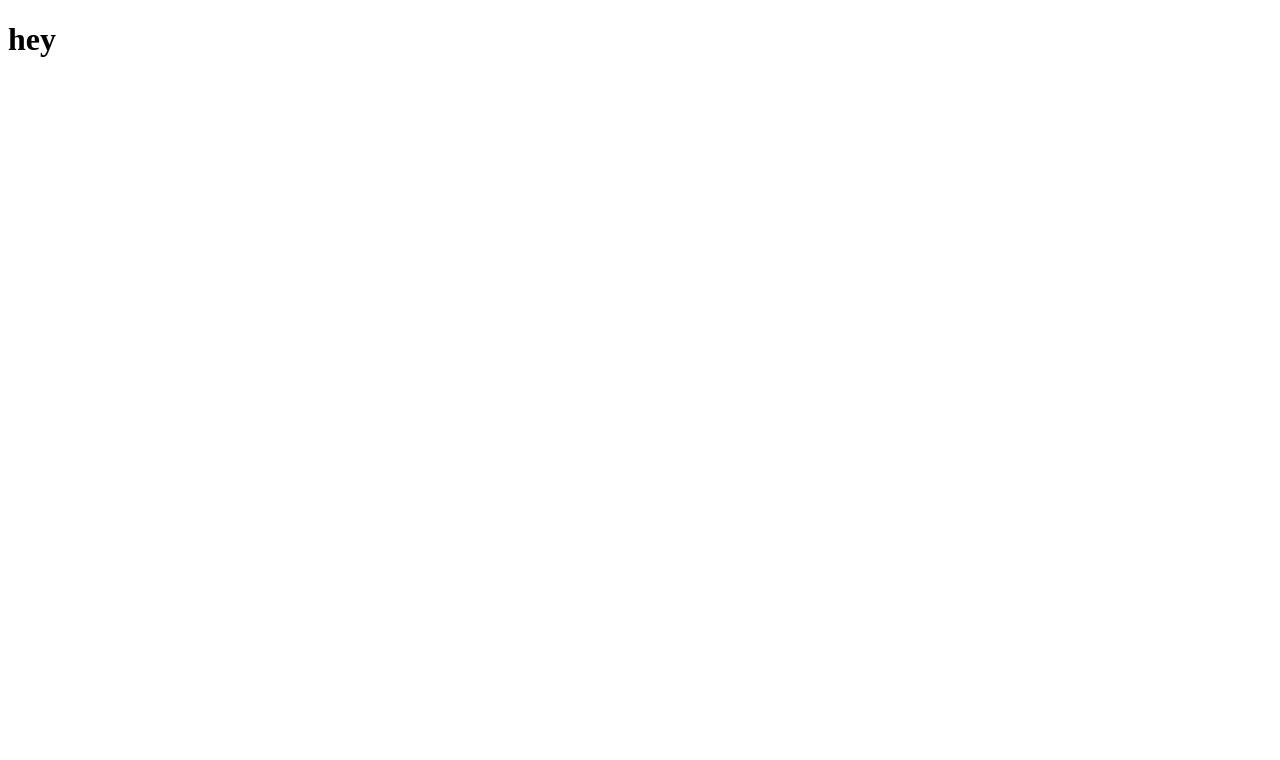
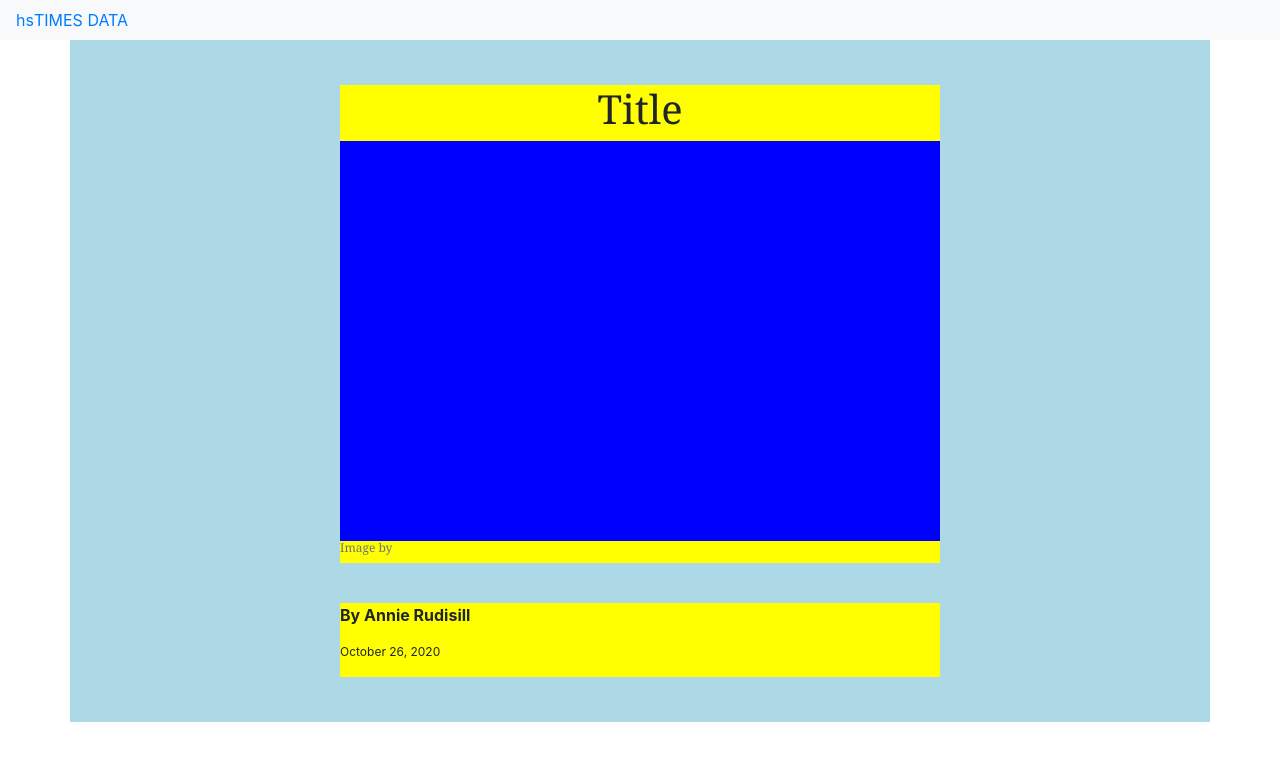
Before and after one commit to annamac7/project3_data, a plain HTML site: page index.html in a window 1280 px wide. Drawn offline with nearby package versions, Linux system fonts and the light colour scheme; files that its build step writes are made by us from their sources.

Commit message:
first changes

```diff
--- a/index.html
+++ b/index.html
@@ -8,14 +8,56 @@
    <title>Project 3 Data</title>
    <meta name="description" content="Data Project">
    <meta name="author" content="Annie Rudisill">
-   <link rel="stylesheet" href="css/main.css">
+   <link rel="stylesheet" href="style/main.css">
+   <link rel="stylesheet" href="https://cdn.jsdelivr.net/npm/bootstrap@4.5.3/dist/css/bootstrap.min.css" integrity="sha384-TX8t27EcRE3e/ihU7zmQxVncDAy5uIKz4rEkgIXeMed4M0jlfIDPvg6uqKI2xXr2" crossorigin="anonymous">
+
  </head>
 
  <body>
-   <h1>hey</h1>
+   <!-- nav bar -->
+   <nav class="navbar navbar-expand-lg navbar-light bg-light">
+     <a class="nav-item" href="#">h</a>
+     <a class="nav-item" href="#">s</a>
+     <a class="nav-item" href="#">TIMES DATA</a>
+
+
+   </nav>
+
+   <!-- main container -->
+   <div class="container article">
+     <div class="d-flex justify-content-center
+     flex-wrap">
+     <div class="article_content">
+
+     <h1 class="nyt_h">Title</h1>
+     <div id="img_here">
+
+     </div>
+     <h5 class="text-muted">Image by </h5>
+   </div>
+   <div class="article_content">
+     <p class="font-weight-bold">
+       By Annie Rudisill
+     </p>
+     <div id="date_social">
+       <p class="date">
+         October 26, 2020
+       </p>
+       <div class="social">
+
+       </div>
+     </div>
+   </div>
+   </div>
+   </div>
 
 
 
+
+
+    <script src="https://code.jquery.com/jquery-3.5.1.slim.min.js" integrity="sha384-DfXdz2htPH0lsSSs5nCTpuj/zy4C+OGpamoFVy38MVBnE+IbbVYUew+OrCXaRkfj" crossorigin="anonymous">
+     </script>
+     <script src="https://cdn.jsdelivr.net/npm/bootstrap@4.5.3/dist/js/bootstrap.bundle.min.js" integrity="sha384-ho+j7jyWK8fNQe+A12Hb8AhRq26LrZ/JpcUGGOn+Y7RsweNrtN/tE3MoK7ZeZDyx" crossorigin="anonymous"></script>
      <script src="js/main.js"></script>
  </body>
 
--- a/style/main.css
+++ b/style/main.css
@@ -0,0 +1,36 @@
+.nyt_body {
+  font-family: "times", Times, serif;
+}
+
+h1  {
+  text-align: center;
+  font-family: "georgia",  times, serif;
+}
+
+h5 {
+  font-family: "georgia",  times, serif;
+  font-size: 12px !important;
+}
+
+
+.date {
+  font-size: 12px;
+}
+
+#img_here{
+  width: 600px;
+  height: 400px;
+  background: blue;
+}
+
+.article {
+  padding: 25px 300px;
+  margin: auto;
+  background: lightblue
+}
+
+.article_content {
+  margin: 20px 0px;
+  background: yellow;
+  width: 600px;
+}
```
Lines whose indentation alone changed are shown as unchanged.
